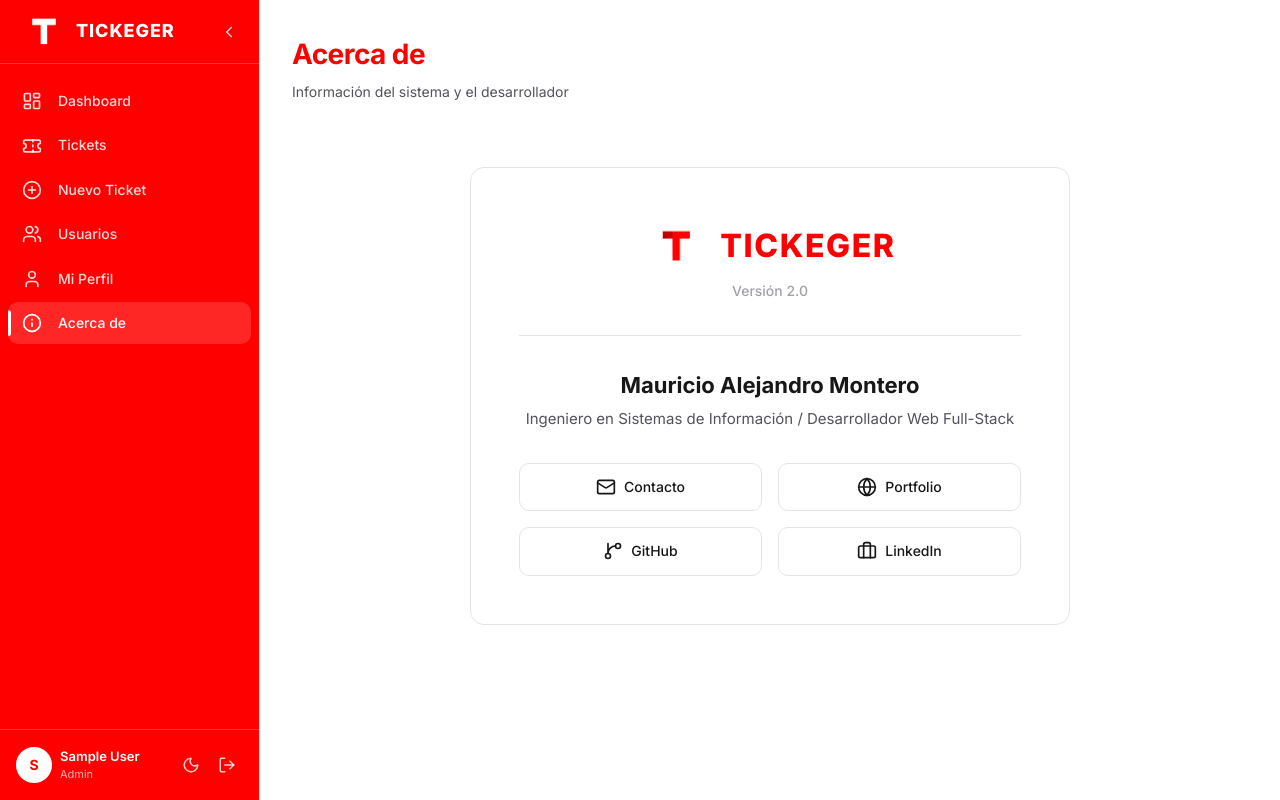
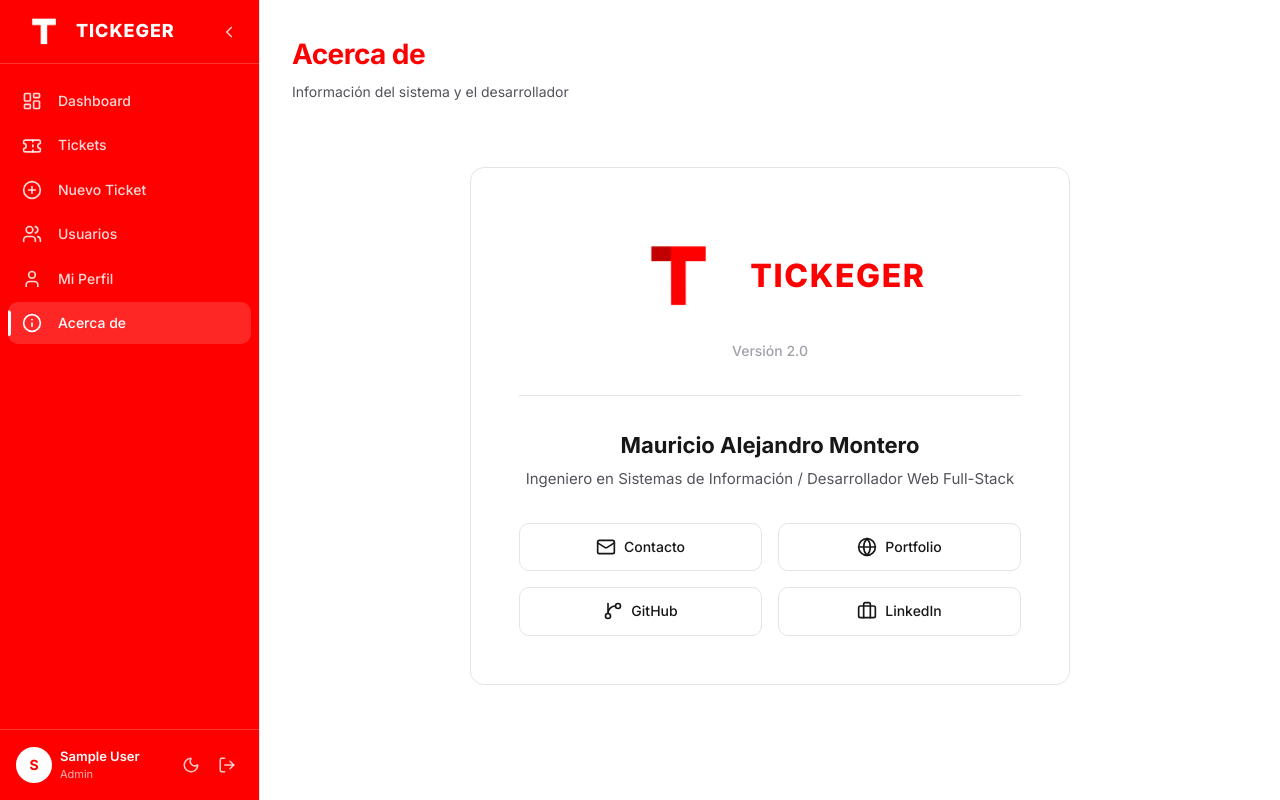
Before and after one commit to medicenalemon/tickeger-frontend, a React (Vite) app: page /about in a window 1280 px wide. Built offline with nearby package versions, Linux system fonts and the light colour scheme; no server answers; sample sign-in values are in the browser's storage.

Commit message:
style: aumentar tamaño de logo al doble en Acerca De

```diff
--- a/src/pages/About.css
+++ b/src/pages/About.css
@@ -36,8 +36,8 @@
 }
 
 .about-logo-img {
-  width: 60px;
-  height: 60px;
+  width: 120px;
+  height: 120px;
   object-fit: contain;
 }
 
```
